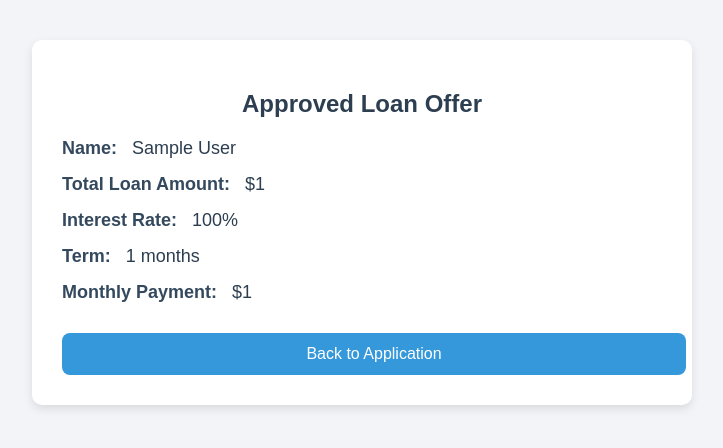
After one commit to dfu3/Loan-Application, a Flask app: page /offer in a window 1280 px wide. The commit adds this page. Shown: the top 448 px of the page, without its empty margins (278-1001 px from the left). Run offline with Flask 3, Linux system fonts and the light colour scheme; the visitor is signed in with stand-in values (Sample User, id 1).

Commit message:
routes working and calc correct

```diff
--- a/app.py
+++ b/app.py
@@ -1,12 +1,110 @@
-from flask import Flask, render_template, request
+from flask import Flask, render_template, request, redirect, url_for, session, flash
+import secrets
+import re
+from loan_service import get_num_credit_lines, process_loan_req
+from db_utils import save_user_app
 
 app = Flask(__name__)
+app.secret_key = secrets.token_hex(32) # in place of key from prod env
 
-@app.route('/')
-def index():
+@app.route('/apply')
+def apply():
     return render_template('loan_app.html')
 
 @app.route('/submit', methods=['POST'])
 def submit():
-    name = request.form.get('name')
-    return f'Hello, {name}!'
+
+    errors = validate_form_data(request.form)
+    if errors:
+        for error in errors:
+            flash(error, 'error')
+        return redirect(url_for('apply'))
+
+    credit_lines = get_num_credit_lines()
+    amount = float(request.form.get('requested_amount'))
+    loan_result = process_loan_req(amount, credit_lines)
+
+    save_user_app(request.form.to_dict(), loan_result)
+
+    status = loan_result['status']
+    session['status'] = status
+    session['name'] = request.form.get('name')
+    session['requested_amount'] = request.form.get('requested_amount')
+
+    if status == 'approved':
+        session['total_amount'] = loan_result['total_amount']
+        session['interest_rate'] = loan_result['interest_rate']
+        session['term_months'] = loan_result['term_months']
+        session['monthly_payment'] = loan_result['monthly_payment']
+
+
+    session['from_submit'] = True
+    return redirect(url_for('offer'))
+
+@app.route('/offer')
+def offer():
+    if not session.get('from_submit'):
+        return redirect(url_for('apply'))
+
+    name = session.get('name')
+    status = session.get('status')
+    requested = session.get('requested_amount')
+    if status == 'denied':
+        return render_template(
+            'loan_denied.html',
+            name=name,
+            requested_amount=requested
+        )
+    amount = session.get('total_amount')
+    interest = session.get('interest_rate')
+    term = session.get('term_months')
+    payment = session.get('monthly_payment')
+
+    return render_template(
+        'loan_offer.html',
+        name=name,
+        loan_amount=amount,
+        interest_rate=interest,
+        term=term,
+        monthly_payment=payment
+    )
+
+
+def validate_form_data(form):
+    errors = []
+
+    # Name: must not be empty
+    name = form.get('name', '').strip()
+    if not name:
+        errors.append("Name is required.")
+
+    # Address: must not be empty
+    address = form.get('address', '').strip()
+    if not address:
+        errors.append("Address is required.")
+
+    # Email: basic format check
+    email = form.get('email', '').strip()
+    if not re.match(r"[^@]+@[^@]+\.[^@]+", email):
+        errors.append("Valid email is required.")
+
+    # Phone: digits only, length check
+    phone = form.get('phone', '').strip()
+    if not re.fullmatch(r"\d{10}", phone):
+        errors.append("Phone number must be 10 digits.")
+
+    # SSN: format XXX-XX-XXXX
+    ssn = form.get('ssn', '').strip()
+    if not re.fullmatch(r"\d{3}-\d{2}-\d{4}", ssn):
+        errors.append("SSN must be in the format XXX-XX-XXXX.")
+
+    # Requested Loan Amount: must be a number > 0
+    try:
+        print(form.get('requested_amount'))
+        amount = float(form.get('requested_amount', 0))
+        if amount <= 0:
+            errors.append("Requested loan amount must be greater than zero.")
+    except ValueError:
+        errors.append("Requested loan amount must be a valid number.")
+
+    return errors
--- /dev/null
+++ b/templates/loan_offer.html
@@ -0,0 +1,93 @@
+<!DOCTYPE html>
+<html lang="en">
+<head>
+    <meta charset="UTF-8">
+    <title>Loan Offer</title>
+    <style>
+        body {
+            font-family: Arial, sans-serif;
+            background-color: #f2f4f8;
+            margin: 0;
+            padding: 40px;
+        }
+
+        .container {
+            max-width: 600px;
+            background-color: #fff;
+            padding: 30px;
+            margin: 0 auto;
+            border-radius: 10px;
+            box-shadow: 0 4px 10px rgba(0, 0, 0, 0.1);
+        }
+
+        h2 {
+            text-align: center;
+            color: #2c3e50;
+        }
+
+        .field {
+            margin: 15px 0;
+            font-size: 18px;
+        }
+
+        .label {
+            font-weight: bold;
+            color: #34495e;
+        }
+
+        .value {
+            margin-left: 10px;
+            color: #2c3e50;
+        }
+
+        .back-button {
+            display: block;
+            width: 100%;
+            margin-top: 30px;
+            padding: 12px;
+            font-size: 16px;
+            background-color: #3498db;
+            color: white;
+            text-align: center;
+            text-decoration: none;
+            border-radius: 8px;
+        }
+
+        .back-button:hover {
+            background-color: #2980b9;
+        }
+    </style>
+</head>
+<body>
+    <div class="container">
+        <h2>Approved Loan Offer</h2>
+
+        <div class="field">
+            <span class="label">Name:</span>
+            <span class="value">{{ name }}</span>
+        </div>
+
+        <div class="field">
+            <span class="label">Total Loan Amount:</span>
+            <span class="value">${{ loan_amount }}</span>
+        </div>
+
+        <div class="field">
+            <span class="label">Interest Rate:</span>
+            <span class="value">{{ interest_rate * 100 }}%</span>
+        </div>
+
+        <div class="field">
+            <span class="label">Term:</span>
+            <span class="value">{{ term }} months</span>
+        </div>
+
+        <div class="field">
+            <span class="label">Monthly Payment:</span>
+            <span class="value">${{ monthly_payment }}</span>
+        </div>
+
+        <a href="/apply" class="back-button">Back to Application</a>
+    </div>
+</body>
+</html>
```
Also changed, not shown: db_utils.py (+64 -2 lines), init_db.py (+13 -6 lines), loan_service.py (+54 -0 lines), templates/loan_app.html (+16 -2 lines), templates/loan_denied.html (added, +75 -0 lines), README.md.
